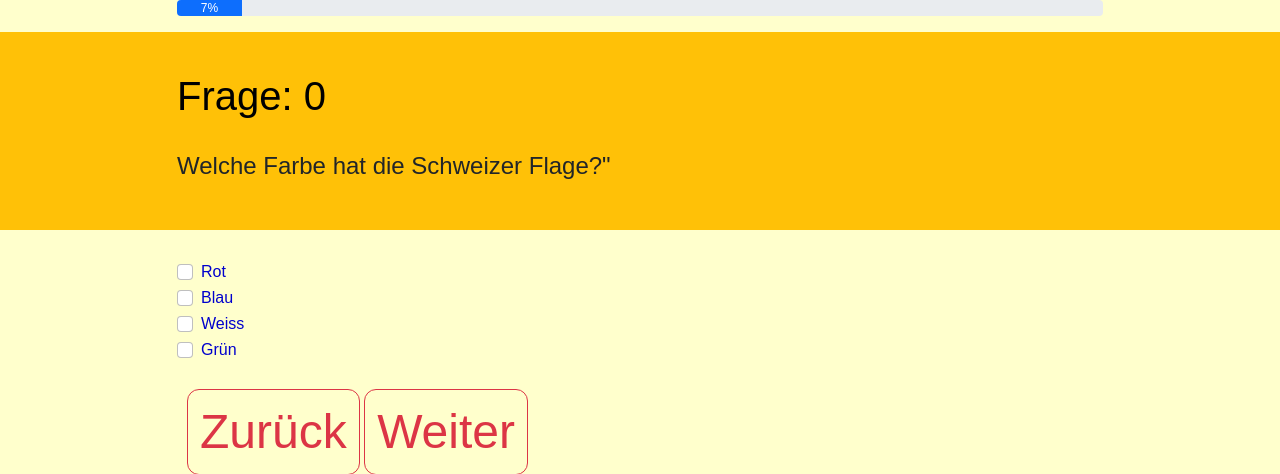
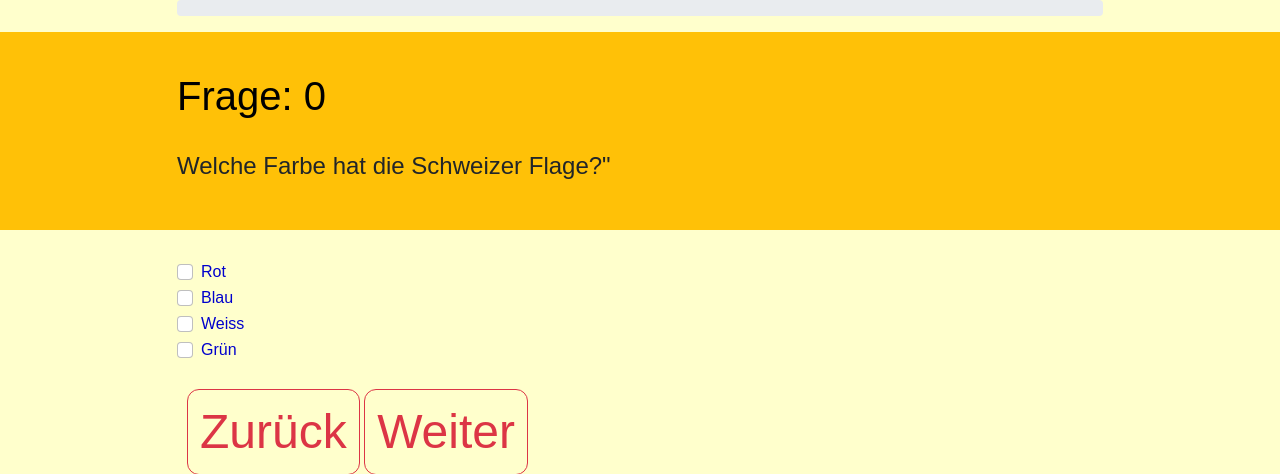
Before and after one commit to ruslan70/ruslan-quiz-plus-plus, a PHP site: page /question-01.php in a window 1280 px wide. Shown: the part 132-606 px from the top of the page. Run offline with PHP 8.4, Linux system fonts and the light colour scheme; data comes from the database, SQL or seed files in the repository.

Commit message:
progress-bar ausskommentiert

```diff
--- a/question-01.php
+++ b/question-01.php
@@ -13,7 +13,7 @@
                 <div class="col-1"></div>
                 <div class="col-10">
                     <div class="progress">
-                    <div class="progress-bar" style="width:7%">7%</div>
+                    <!-- <div class="progress-bar" style="width:7%">7%</div> -->
                 </div>
                 <div class="col-1"></div>
             </div>
```
